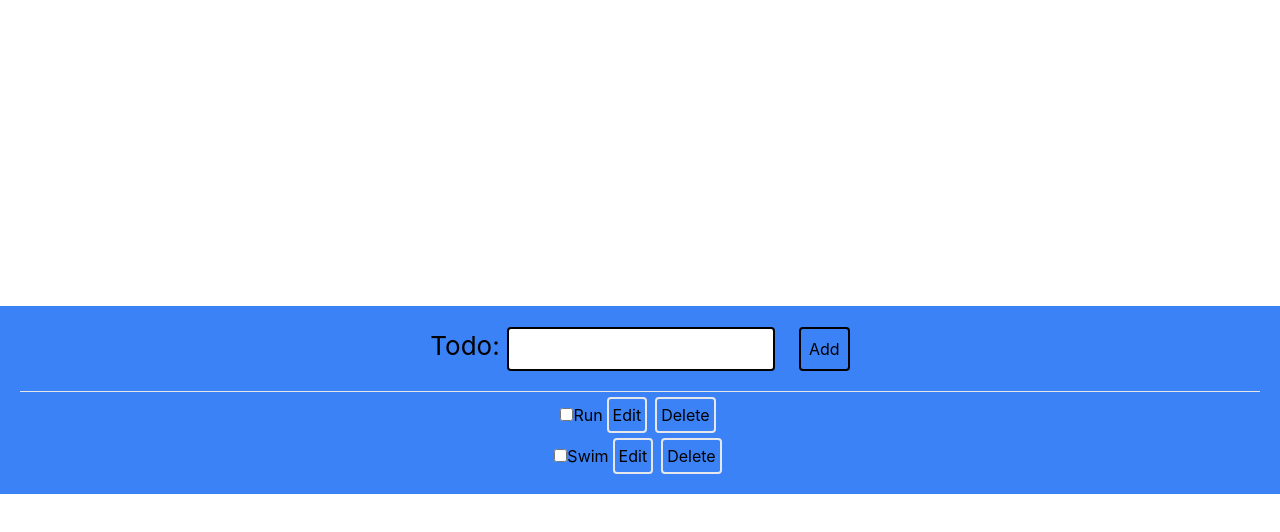
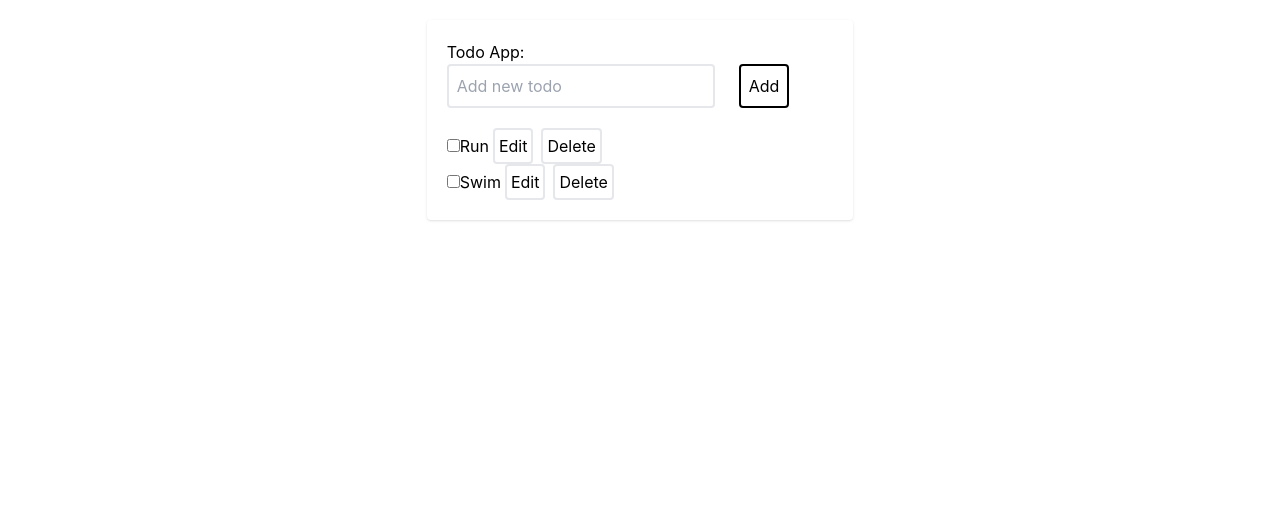
Before and after one commit to JimChristian21/todo-app, a React (Create React App) app: page / in a window 1280 px wide. Shown: the top 532 px of the page. Built offline with nearby package versions, Linux system fonts and the light colour scheme.

Commit message:
change background color and update static design

```diff
--- a/src/App.js
+++ b/src/App.js
@@ -2,14 +2,17 @@ import './App.css';
 
 function App() {
   return (
-    <div className="App">
-      <header className="App-header bg-black">
-        <div className="container p-5 bg-blue-500">
+    <div className="">
+      <header className="">
+        <div className="container p-5 shadow bg-white-400 w-1/3 rounded mx-auto mt-5">
           <div>
-            <label className="">Todo: </label>
+            <h1>Todo App: </h1>
+          </div>
+          <div>
             <input
               type="text"
-              className="pl-2 p-2 border-2 text-base rounded border-black"
+              className="pl-2 p-2 border-2 text-base rounded border-gray"
+              placeholder="Add new todo"
             />
             <button
               type="button"
@@ -19,9 +22,7 @@ function App() {
             </button>
           </div>
 
-          <hr className="mt-5"/>
-
-          <div>
+          <div className="mt-5">
             <div>
               <input type="checkbox"/>
               <label className="text-base">Run</label>
```
